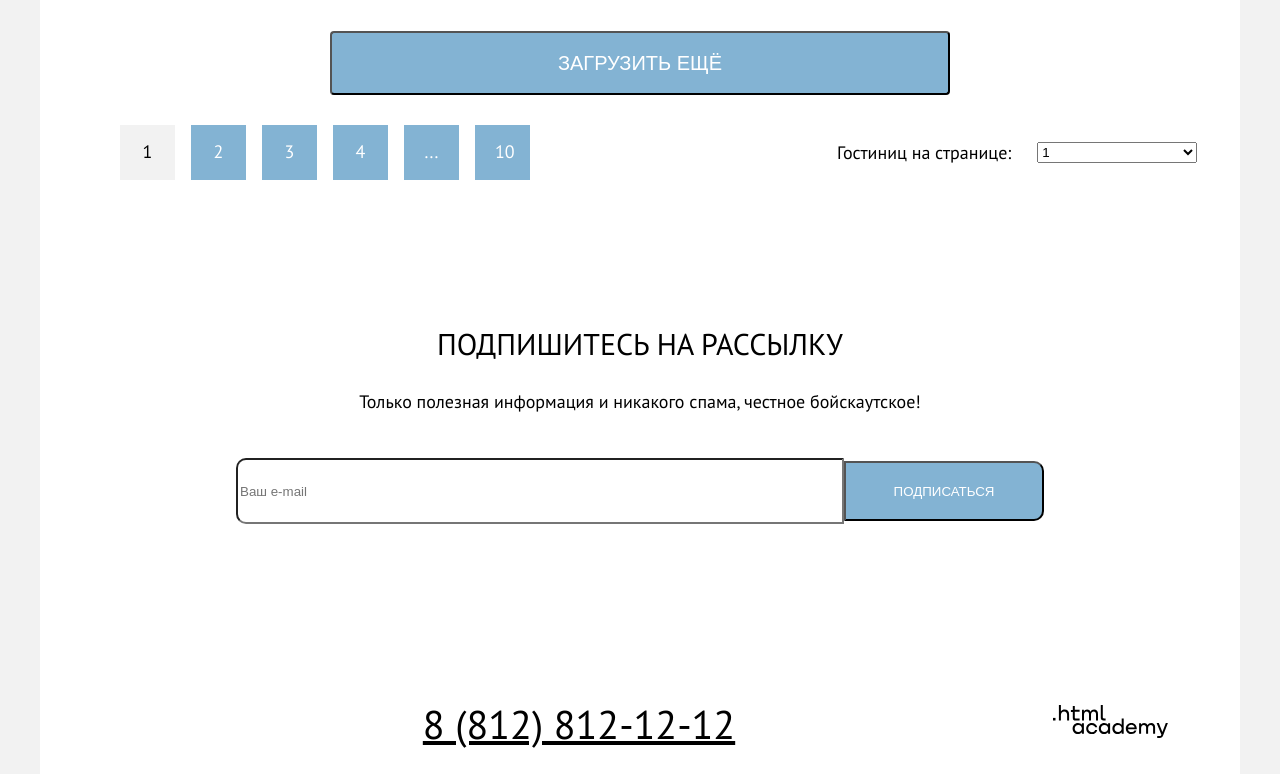
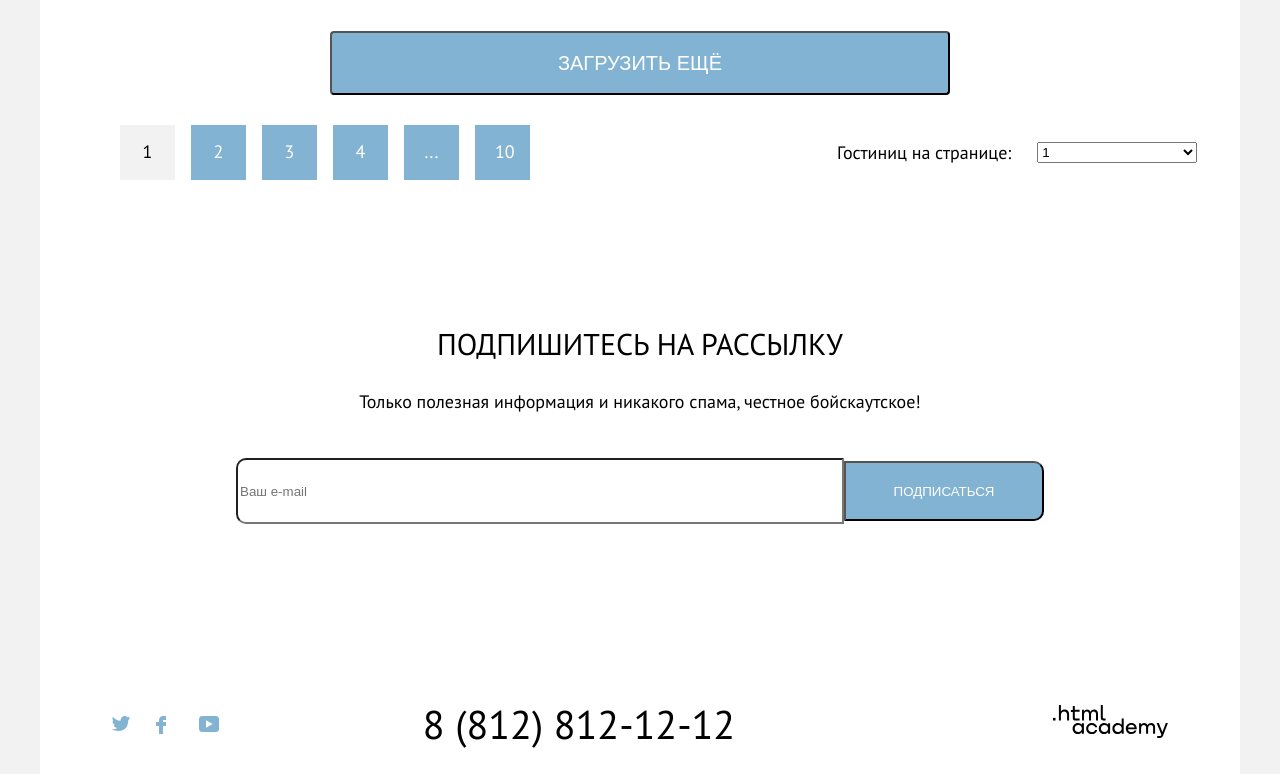
Before and after one commit to htmlacademy-htmlcss/1932299-sedona-33, a plain HTML site: page catalog.html in a window 1280 px wide. Shown: the part 1451-2225 px from the top of the page. Drawn offline with Linux system fonts and the light colour scheme.

Commit message:
вносит правки

```diff
--- a/catalog.html
+++ b/catalog.html
@@ -253,22 +253,39 @@
       <ul class="footer-social">
         <li class="footer-social-item">
           <a class="footer-social-link footer-social-tw" href="https://twitter.com/htmlacademy_ru">
+            <svg aria-hidden="true" focusable="false" width="18" height="15" viewBox="0 0 18 15" fill="none"
+              xmlns="http://www.w3.org/2000/svg">
+              <path
+                d="M11.6 0.200056C13.4 -0.299944 14.8 0.500056 15.4 1.40006C16.1 1.20006 16.8 0.900056 17.5 0.700056C17.5 1.60006 16.9 2.20006 16.6 2.50006C17.3 2.60006 18 1.90006 18 1.90006C17.8 2.90006 16.9 3.70006 16.3 3.90006C16.1 10.7001 13 15.1001 5.7 15.0001C5.1 15.0001 5.8 15.0001 5.2 15.0001C4.8 15.0001 0.8 14.5001 0 13.1001C2.4 13.3001 4.1 12.7001 5 11.9001C4 11.6001 2.1 11.5001 1.8 9.00006C2.2 9.10006 2.4 9.20006 3.1 9.10006C1.8 8.30006 0.4 7.50006 0.5 5.30006C0.8 5.60006 1.6 5.80006 1.9 5.80006C1.1 5.60006 -0.2 2.50006 0.9 0.900056C2.8 2.80006 4.9 4.50006 8.5 4.70006C8.7 2.30006 9.7 0.800056 11.6 0.200056Z"
+                fill="#83B3D3" />
+            </svg>
             <span class="visually-hidden">Твиттер.</span>
           </a>
         </li>
         <li class="footer-social-item">
           <a class="footer-social-link footer-social-fb" href="https://www.fasebook.com/htmlacademy">
+            <svg aria-hidden="true" focusable="false" width="10" height="18" viewBox="0 0 10 18" fill="none"
+              xmlns="http://www.w3.org/2000/svg">
+              <path d="M7 0C4.8 0 3 1.8 3 4V6H0V10H3V18H7V10H10V6H7V4H10V0H7Z" fill="#83B3D3" />
+            </svg>
             <span class="visually-hidden">Фейсбук.</span>
           </a>
         </li>
         <li class="footer-social-item">
           <a class="footer-social-link footer-social-yt" href="https://www.youtube.com/c/HTMLAcademyRUS">
+            <svg aria-hidden="true" focusable="false" width="20" height="16" viewBox="0 0 20 16" fill="none"
+              xmlns="http://www.w3.org/2000/svg">
+              <path
+                d="M17 0H2.9C1.2 0 0 1.5 0 3.2V12.7C0 14.5 1.2 16 2.9 16H17.2C18.7 16 20.1 14.5 20.1 12.8V3.2C19.9 1.5 18.7 0 17 0ZM7 11.8V4.2L13.7 8L7 11.8Z"
+                fill="#83B3D3" />
+            </svg>
             <span class="visually-hidden">Ютуб.</span>
           </a>
         </li>
       </ul>
       <a class="page-footer-phone-link" href="tel:88128121212">8 (812) 812-12-12</a>
-      <a class="page-footer-logo" href="https://htmlacademy.ru/"> <img src="images/logo-2.svg" alt=".html academy"></a>
+      <a class="page-footer-logo" href="https://htmlacademy.ru/"><img src="images/logo-2.svg" width="115" height="34"
+          alt=".html academy."></a>
     </footer>
   </div>
 </body>
--- a/styles/styles.css
+++ b/styles/styles.css
@@ -443,6 +443,7 @@ body {
   text-align: center;
   text-transform: uppercase;
   color: #000000;
+  text-decoration: none;
 }
 
 .page-footer-logo {
```
